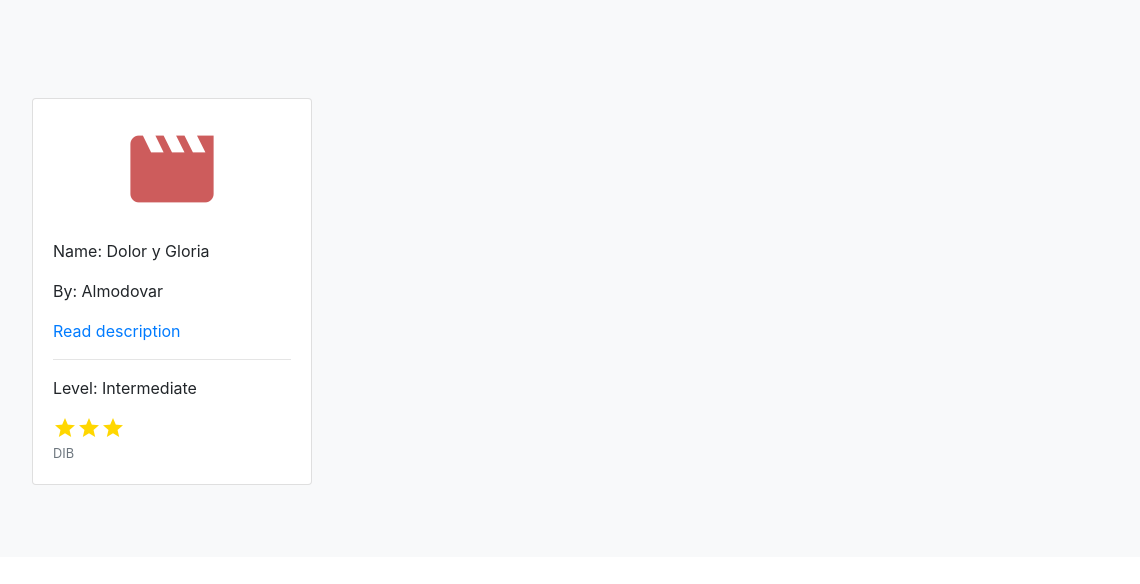
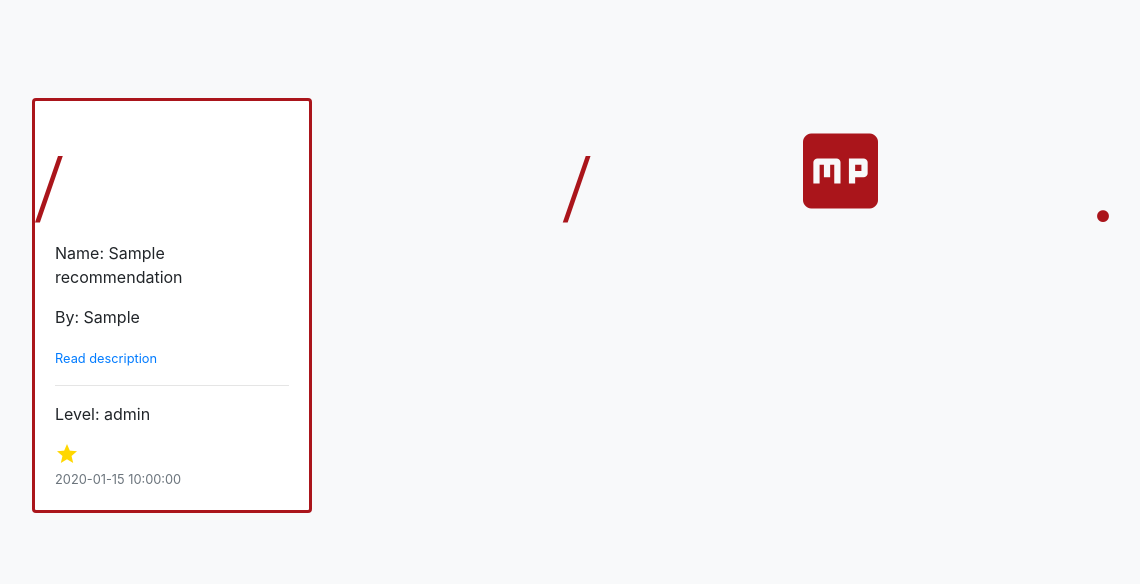
Before and after one commit to DonnaIB/surround_yourself_with_spanish, a Flask app: page / in a window 1480 px wide; the page is wider, and only the part inside the window is pictured. Shown: the part 102-686 px from the top of that part, without its empty margins (153-1293 px from the left). Run offline with Flask 2, Linux system fonts and the light colour scheme; a database or web service that is not in the repository returns one stand-in record (values such as "Sample title"); some libraries are stand-ins or nearby versions.

Commit message:
Bind data from db to recommendation card

```diff
--- a/app.py
+++ b/app.py
@@ -21,10 +21,12 @@ mongo = PyMongo(app)
 @app.route("/")
 @app.route("/get_recommendations")
 def get_recommendations():
-    recommendations = mongo.db.recommendations.find()
-    return render_template("recommendations.html", recommendations=recommendations)
+    recommendations = list(mongo.db.recommendations.find())
+    return render_template(
+        "recommendations.html", recommendations=recommendations)
 
- # register a new user
+
+# register a new user
 @app.route("/register", methods=["GET", "POST"])
 def register():
     if request.method == "POST":
--- a/static/css/style.css
+++ b/static/css/style.css
@@ -2,6 +2,8 @@
 .card {
     max-width: 80%;
     margin-top: 50px;
+    border-color: #AA151B;
+    border-width: 3px;
 }
 .card-header{
     background-color: white;
@@ -27,7 +29,15 @@
     margin-top: 20px;
 }
 
+/* icons */
 
+.category-icons {
+    text-align: center;
+    color: #AA151B;
+    font-size: 100px;
+    padding-top: 20px;
+
+}
 
 #module {
     width: 500px;
--- a/templates/recommendations.html
+++ b/templates/recommendations.html
@@ -5,35 +5,34 @@
 
     <div class="album py-5 bg-light">
       <div class="container">
-
         <div class="row">
-          <div class="col-md-4">
-            <div class="card mb-4 box-shadow">
-              <span class="material-icons" style="text-align: center; color: indianred; font-size: 100px; padding-top: 20px;">
-                  movie
-              </span>
-              <div class="card-body">
-                <p class="card-text">Name: Dolor y Gloria</p>
-                <p class="card-text">By: Almodovar</p>
-                <p class="card-text">
-                    <a data-toggle="collapse" href="#collapseExample" role="button" aria-expanded="false" aria-controls="collapseExample">
+          {% for recommendation in recommendations %}
+            <div class="col-md-4">
+              <div class="card mb-4 box-shadow">
+               <span class="material-icons category-icons">
+                {{ recommendation.category_icon }}
+               </span>
+                <div class="card-body">
+                  <p class="card-text">Name: {{ recommendation.rec_name }}</p>
+                  <p class="card-text">By: {{ recommendation.rec_by }}</p>
+                  <p class="card-text">
+                    <small><a data-toggle="collapse" href="#collapseExample" role="button" aria-expanded="false" aria-controls="collapseExample">
                         Read description
-                    </a>
+                    </a></small>
                     <p class="collapse" id="collapseExample">
-                        Anim pariatur cliche reprehenderit, enim eiusmod high life accusamus terry richardson ad squid. Nihil anim keffiyeh helvetica, craft beer labore wes anderson cred nesciunt sapiente ea proident.
+                      {{ recommendation.rec_description}}
                     </p>
 
                 <hr>
-                <p class="card-text">Level: Intermediate</p>
+                <p class="card-text">Level: {{ recommendation.level }}</p>
                 <div class="d-flex">
                  <span class="material-icons" style="color: gold;">star</span>
-                  <span class="material-icons" style="color: gold;">star</span>
-                  <span class="material-icons" style="color: gold;">star</span>
                 </div>
-                 <small class="text-muted padding-top: 20px;">DIB</small>
+                 <small class="text-muted padding-top: 20px;">{{ recommendation.created_by}}</small>
               </div>
             </div>
           </div>
+          {% endfor %}
         </div>
       </div>
     </div>
```
